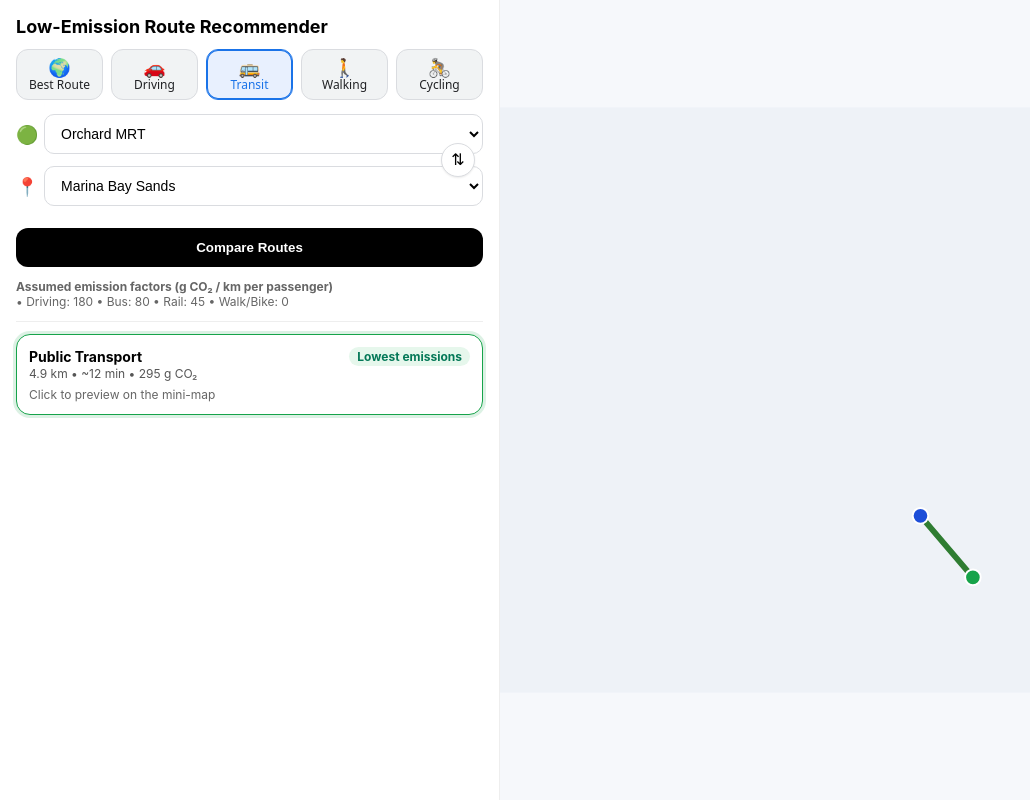
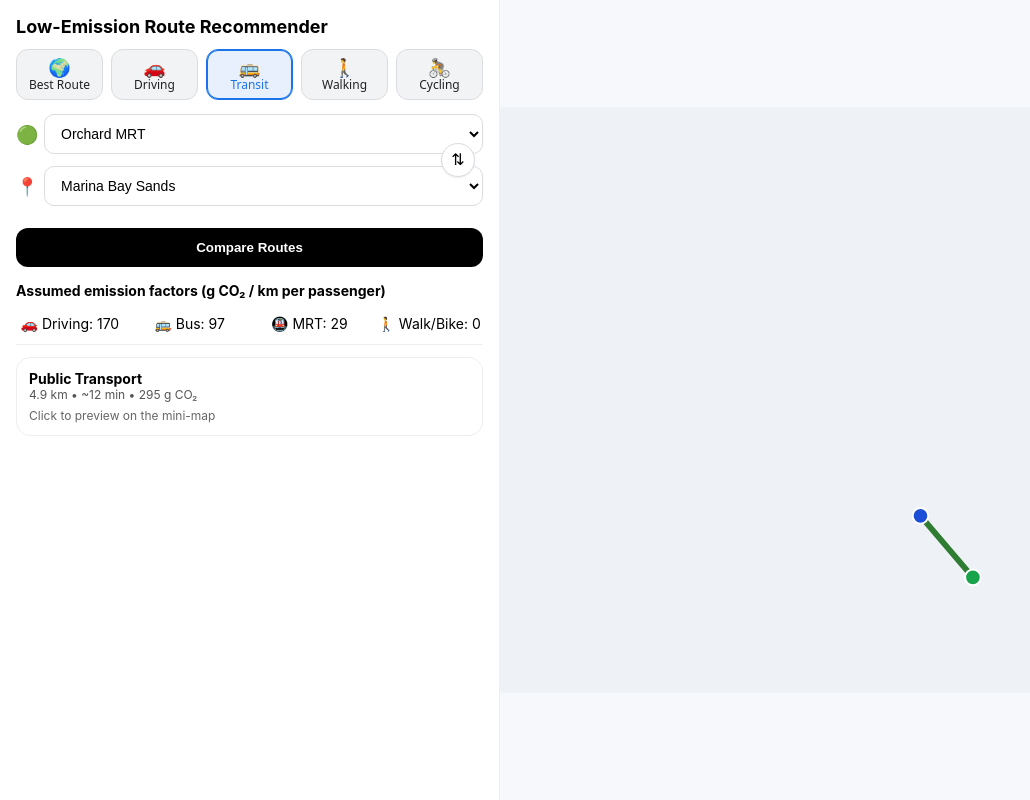
Before and after one commit to Panhchaknut11/emission-route, a website built with Vite: page index.html in a window 1280 px wide. Shown: the whole page, without its empty margins (0-1030 px from the left). Built offline with nearby package versions, Linux system fonts and the light colour scheme.

Commit message:
Add in new routes and update emission data

```diff
--- a/index.html
+++ b/index.html
@@ -58,10 +58,16 @@
 
       <button id="go" class="btn" type="button">Compare Routes</button>
 
-      <div class="legend" aria-live="polite">
+      <div class="legend">
         <strong>Assumed emission factors (g CO₂ / km per passenger)</strong>
-        <div>• Driving: 180 • Bus: 80 • Rail: 45 • Walk/Bike: 0</div>
+        <ul class="legend-list">
+          <li>🚗 Driving: 170</li>
+          <li>🚌 Bus: 97</li>
+          <li>🚇 MRT: 29</li>
+          <li>🚶 Walk/Bike: 0</li>
+        </ul>
       </div>
+
 
       <div class="divider" role="separator" aria-hidden="true"></div>
 
--- a/src/emission.js
+++ b/src/emission.js
@@ -1,7 +1,7 @@
 export const EMISSION_FACTORS = {
-  DRIVING: 180,   // g CO2 / km
-  BUS: 80,
-  RAIL: 45,
+  DRIVING: 170,   // g CO2 / km
+  BUS: 97,
+  MRT: 29,
   DEFAULT_TRANSIT: 60,
   WALKING: 0,
   BICYCLING: 0
--- a/src/main.js
+++ b/src/main.js
@@ -37,7 +37,9 @@ function compare(selectedMode) {
     display = comps;
   }
 
-  renderResults(display, () => drawMiniMap(o, d));
+  // inside compare(selectedMode)
+  renderResults(display, () => drawMiniMap(o, d), selectedMode);
+
 }
 
 function setActiveTab(clicked) {
--- a/src/places.js
+++ b/src/places.js
@@ -1,15 +1,22 @@
 // A tiny set of SG places with lat/lng for distance calculations
+// A set of SG places with lat/lng for distance calculations
 export const PLACES = [
-  { id: "orchard_mrt", name: "Orchard MRT",        lat: 1.3039,  lon: 103.8318 },
-  { id: "marina_bay_sands", name: "Marina Bay Sands", lat: 1.2834,  lon: 103.8607 },
-  { id: "changi_airport", name: "Changi Airport",   lat: 1.3644,  lon: 103.9915 },
-  { id: "tampines_mrt",  name: "Tampines MRT",     lat: 1.3530,  lon: 103.9450 },
-  { id: "clementi_mrt",  name: "Clementi MRT",     lat: 1.3150,  lon: 103.7647 },
-  { id: "nus_utown",     name: "NUS UTown",        lat: 1.3041,  lon: 103.7722 }
+  { id: "orchard_mrt", name: "Orchard MRT", lat: 1.3039, lon: 103.8318 },
+  { id: "marina_bay_sands", name: "Marina Bay Sands", lat: 1.2834, lon: 103.8607 },
+  { id: "changi_airport", name: "Changi Airport", lat: 1.3644, lon: 103.9915 },
+  { id: "yio_chu_kang_stadium", name: "Yio Chu Kang Stadium", lat: 1.3816, lon: 103.8440 },
+  { id: "waterway_point", name: "Waterway Point", lat: 1.4065, lon: 103.9023 },
+  { id: "newton_food_centre", name: "Newton Food Centre", lat: 1.3126, lon: 103.8395 },
+  { id: "ikea_tampines", name: "IKEA Tampines", lat: 1.3721, lon: 103.9296 },
+  { id: "smu_cis", name: "SMU College of Integrative Studies", lat: 1.2965, lon: 103.8500 },
+  { id: "smu_economics", name: "SMU School of Economics", lat: 1.2968, lon: 103.8496 },
+  { id: "one_holland_village", name: "One Holland Village Residence", lat: 1.3111, lon: 103.7960 }
 ];
 
 // Bounds for a crude SVG “map” (min/max lat/lon around SG)
 export const BOUNDS = {
-  minLat: 1.245, maxLat: 1.44,
-  minLon: 103.60, maxLon: 104.03
+  minLat: 1.245,
+  maxLat: 1.44,
+  minLon: 103.60,
+  maxLon: 104.03
 };
--- a/src/style.css
+++ b/src/style.css
@@ -73,8 +73,30 @@ h1 {
   font-size:12px;
   font-weight:700;
 }
+
 .hint { color:#666; font-size:12px; margin-top:6px; }
-.legend { font-size: 12px; color: #666; margin-top: 12px; }
+
+.legend {
+  font-size: 14px;
+  color: black;
+  margin-top: 15px;
+}
+
+.legend-list {
+  display: flex;
+  justify-content: space-between;   /* spread items evenly */
+  gap: 12px;
+  padding: 6px 0 0;
+  margin: 0;
+  margin-top: 10px;
+  list-style: none;
+}
+
+.legend-list li {
+  flex: 1;                          /* equal width for each */
+  text-align: center;               /* center align text */
+  white-space: nowrap;
+}
 .divider { height:1px; background:#eee; margin:12px 0; }
 
 /* Route inputs */
--- a/src/ui.js
+++ b/src/ui.js
@@ -1,57 +1,81 @@
+const MODE_LABEL = {
+  DRIVING: "Car",
+  TRANSIT: "Public Transport",
+  BICYCLING: "Bicycle",
+  WALKING: "Walking"
+};
+
 export function fillSelects(places) {
   const oSel = document.getElementById("origin");
   const dSel = document.getElementById("destination");
+  oSel.innerHTML = ""; dSel.innerHTML = "";
+
   for (const p of places) {
-    const o = document.createElement("option"); o.value = p.id; o.textContent = p.name;
-    const d = document.createElement("option"); d.value = p.id; d.textContent = p.name;
-    oSel.appendChild(o); dSel.appendChild(d);
+    const opt = document.createElement("option");
+    opt.value = p.id; opt.textContent = p.name;
+    oSel.appendChild(opt);
+    dSel.appendChild(opt.cloneNode(true));
   }
-  // Prefill a nice demo
-  oSel.value = "orchard_mrt";
-  dSel.value = "marina_bay_sands";
+
+  if (oSel.querySelector('option[value="orchard_mrt"]')) oSel.value = "orchard_mrt";
+  if (dSel.querySelector('option[value="marina_bay_sands"]')) dSel.value = "marina_bay_sands";
 }
 
-export function renderResults(comparisons, onSelect) {
+/**
+ * @param {Array} comparisons
+ * @param {(item:any)=>void} onSelect
+ * @param {string} selectedMode  // "BEST" | "DRIVING" | "TRANSIT" | "WALKING" | "BICYCLING"
+ */
+export function renderResults(comparisons, onSelect, selectedMode) {
   const wrap = document.getElementById("results");
   wrap.innerHTML = "";
 
-  if (!comparisons.length) {
+  if (!comparisons || comparisons.length === 0) {
     wrap.innerHTML = `<div class="card">No results</div>`;
     return;
   }
 
-  const best = comparisons.reduce((a, b) => (a.emissions_g < b.emissions_g ? a : b));
+  const showBadge = selectedMode === "BEST";
 
-  comparisons
-    .sort((a,b) => a.emissions_g - b.emissions_g)
-    .forEach(item => {
-      const card = document.createElement("div");
-      const isBest = item === best;
-      card.className = `card ${isBest ? "best" : ""}`;
-      const label = modePretty(item.mode);
-      const badge = isBest ? `<span class="badge">Lowest emissions</span>` : "";
-      card.innerHTML = `
-        <div class="row">
-          <div class="mode">${label}</div>
-          ${badge}
-        </div>
-        <div class="meta">${item.distance_km.toFixed(1)} km • ~${item.duration_min} min • ${item.emissions_g.toLocaleString()} g CO₂</div>
-        <div class="hint">Click to preview on the mini-map</div>
-      `;
-      card.addEventListener("click", () => onSelect(item));
-      wrap.appendChild(card);
-    });
+  comparisons.forEach(item => {
+    const card = document.createElement("div");
+    card.className = "card";
+    card.tabIndex = 0;
 
-  // Auto-select best
-  onSelect(best);
+    const header = document.createElement("div");
+    header.className = "row";
+
+    const mode = document.createElement("div");
+    mode.className = "mode";
+    mode.textContent = MODE_LABEL[item.mode] ?? item.mode;
+    header.appendChild(mode);
+
+    if (showBadge) {
+      const badge = document.createElement("span");
+      badge.className = "badge";
+      badge.textContent = "Lowest emissions";
+      header.appendChild(badge);
+    }
+
+    const meta = document.createElement("div");
+    meta.className = "meta";
+    meta.textContent =
+      `${item.distance_km.toFixed(1)} km • ~${item.duration_min} min • ${item.emissions_g.toLocaleString()} g CO₂`;
+
+    const hint = document.createElement("div");
+    hint.className = "hint";
+    hint.textContent = "Click to preview on the mini-map";
+
+    card.appendChild(header);
+    card.appendChild(meta);
+    card.appendChild(hint);
+
+    card.addEventListener("click", () => onSelect(item));
+    card.addEventListener("keypress", e => { if (e.key === "Enter") onSelect(item); });
+
+    wrap.appendChild(card);
+  });
+
+  // Auto-select the first rendered item
+  onSelect(comparisons[0]);
 }
-
-function modePretty(m) {
-  switch (m) {
-    case "DRIVING": return "Car";
-    case "TRANSIT": return "Public Transport";
-    case "BICYCLING": return "Bicycle";
-    case "WALKING":  return "Walk";
-    default: return m;
-  }
-}
```
